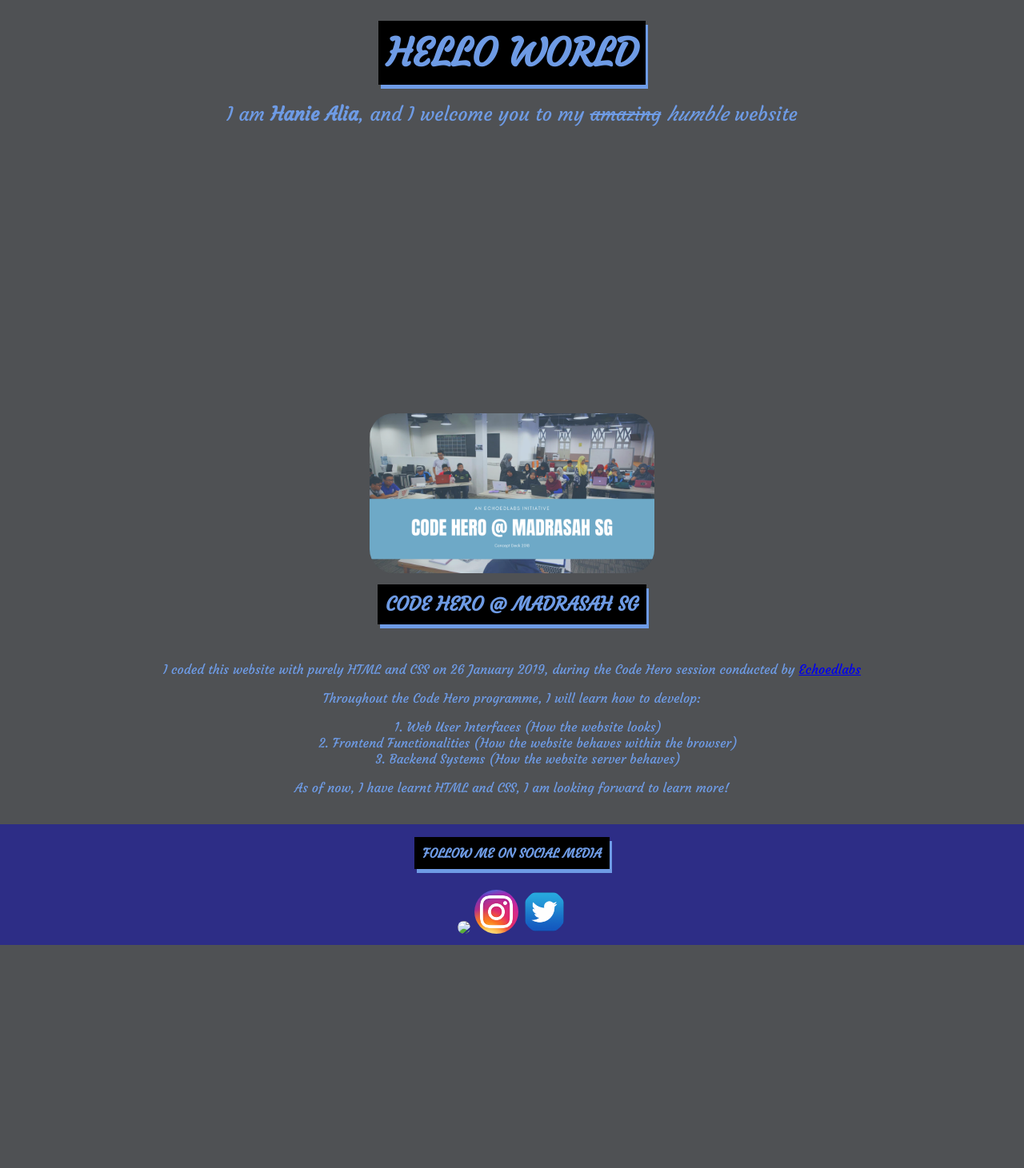
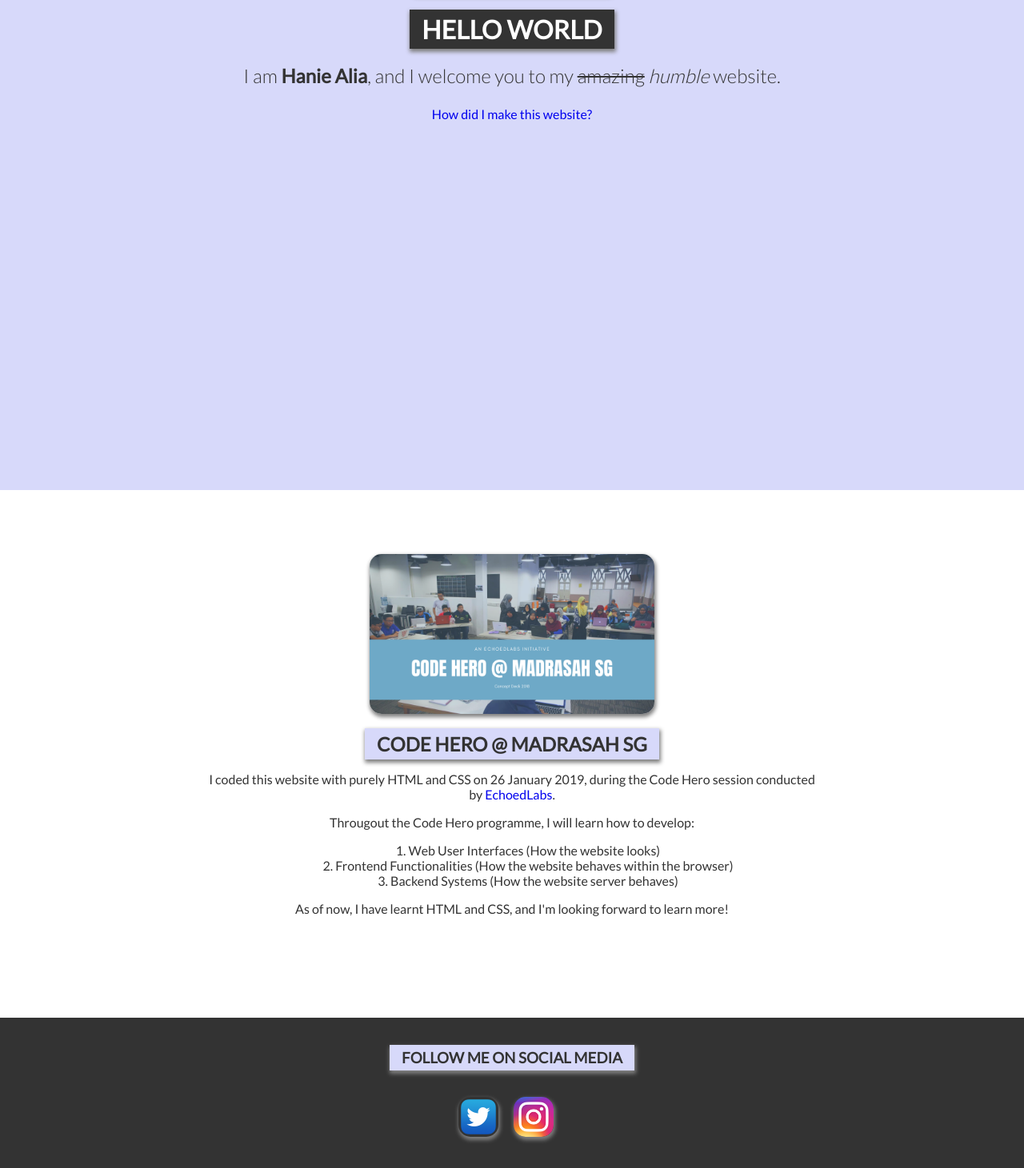
Before and after one commit to haniejuraimi/styled-repository, a plain HTML site: page index.html in a window 1280 px wide. Shown: the part 367-1828 px from the top of the page at 80% size. Before the commit the page ends 1549 px from the top, so only its background shows below. Drawn offline with Linux system fonts and the light colour scheme.

Commit message:
Change Codes
I changed the whole codes for this project because i wasnt satisfied heh

```diff
--- a/index.html
+++ b/index.html
@@ -1,36 +1,35 @@
 <!DOCTYPE html>
-<html>
-  <head>
+<html><head>
   <title>My Styled Website</title>
-      <link rel="stylesheet" type="text/css" href="styles.css">
-      <link href="https://fonts.googleapis.com/css?family=Courgette" rel="stylesheet">
+  <link href="styles.css" rel="stylesheet" type="text/css">
+  <link href="https://fonts.googleapis.com/css?family=Lato:300,400" rel="stylesheet">
 </head>
 <body>
-      <div id="mainSection">
-        <img src= "img/me.gif " height= "300"/>
-        <h1><span class="heading1">Hello World</span></h1>
-        <p>I am <strong>Hanie Alia</strong>, and I welcome you to my <del>amazing</del><em> humble</em> website</p>
+  <div id="main">
+      <img src="img/me.gif" height="200">
+      <h1><span class="header">Hello World</span></h1>
+      <p class="subtext">I am <strong>Hanie Alia</strong>, and I welcome you to my <del>amazing</del> <em>humble</em> website.</p>
+      <a href="#codehero">How did I make this website?</a>
   </div>
-      <div id="mainSection2">
-        <img src= "img/codehero.png" height="200"/>
-        <h2><span class="heading2">Code Hero @ Madrasah SG</span></h2>
-        <br>
-        <p> I coded this website with purely HTML and CSS on 26 January 2019, during the Code Hero session conducted by <a href= "http://www.echoedlabs.com" target= _blank> Echoedlabs</a></p>
-        <p>Throughout the Code Hero programme, I will learn how to develop:</p>
+  <hr>
+  <div id="codehero">
+      <img src="img/codehero.png" height="200">
+      <h2><span class="header">Code Hero @ Madrasah SG</span></h2>
+      <p>I coded this website with purely HTML and CSS on 26 January 2019, during the Code Hero session conducted by <a href="https://echoedlabs.com">EchoedLabs</a>.</p>
+      <p>Througout the Code Hero programme, I will learn how to develop:</p>
       <ol>
-            <li>Web User Interfaces (How the website looks) </li>
-            <li> Frontend Functionalities (How the website behaves within the browser)</li>
+          <li>Web User Interfaces (How the website looks)</li>
+          <li>Frontend Functionalities (How the website behaves within the browser)</li>
           <li>Backend Systems (How the website server behaves)</li>
       </ol>
-        <p> As of now, I have learnt HTML and CSS, I am looking forward to learn more!</p>
+      <p>As of now, I have learnt HTML and CSS, and I'm looking forward to learn more!</p>
   </div>
-      <div id="mainSection3">
-        <p><strong><span class= "heading2">Follow me on social media</span></strong></p>
-        <br>
+  <hr>
+  <div id="social">
+      <h3><span class="header">Follow me on social media</span></h3>
       <ul>
-            <li><a href= "http://facebook.com" target=_blank><img src="img/face.png" height=55/></a></li>
-            <li><a href= "http://www.instagram.com/snfatimaah" target=_blank><img src="img/ig.png" height=55/></a></li>
-            <li><a href="http://www.twitter.com/snfatimaah" target=_blank><img src="img/twitter.png" height=55/></a></li>
+          <li><a href="https://twitter.com/haniealia_" target="_blank"><img src="img/twitter.png" height="50px"></a></li>
+          <li><a href="https://www.instagram.com/haniejuraimi/" target="_blank"><img src="img/ig.png" height="50px"></a></li>
       </ul>
   </div>
 </body>
--- a/styles.css
+++ b/styles.css
@@ -1,74 +1,89 @@
 body {
-    color:#6e9be5;
-    font-family:'Courgette', cursive;
-    background-color:#4f5154;
+    color: #333;
+    font-family: 'Lato', sans-serif;
     margin: 0;
-
 }
 
-h1, h2 {
-    text-transform: uppercase
+h1, h2, h3 {
+    text-transform: uppercase;
 }
 
-#mainSection{
+h1 .header {
+    background-color: #333;
+    color: white;
+    padding: 5px 15px;
+    box-shadow: 1px 3px 5px 1px grey;
+}
+
+a {
+    text-decoration: none;
+}
+
+a:hover {
+    font-size: 1.2em;
+    transform: scale(1.5, 1.5);
+}
+
+div {
+    padding: 20px;
+    text-align: center;
+}
+
+#main {
     height: 100vh;
     text-align: center;
-    padding-top: 5%;
-    font-size: 1.5em;
+    padding-top: 20vh;
+    background-color: rgb(215, 217, 250);
 }
 
-#mainSection p {
-    font-weight: 100;
+.subtext {
+    font-size: 1.5em;
+    font-weight: 300;
+}
+
+hr {
+    display: none;
+}
+
+#codehero {
+    padding-top: 10vh;
+    width: 60%;
+    margin: 0 auto;
+    text-align: center;
+    height: 70vh;
+}
+
+ol {
+    list-style-position: inside;
+}
+
+.header {
+    text-align: center;
+    background-color: rgb(215, 217, 250);
+    padding: 5px 15px;
+    box-shadow: 1px 3px 5px 1px grey;
+}
+
+#social {
+    background-color: #333;
+}
+
+#social a {
+    color:rgb(215, 217, 250);
+}
+
+#social li {
+    display: inline;
+    text-decoration: none;
+    margin-right: 15px;
+}
+
+ul {
+    padding-top: 20px;
+    margin-left: -40px;
 }
 
 img {
-    border-radius: 30px;
+    border-radius: 15px;
+    box-shadow: 1px 3px 5px 1px grey;
 }
-
-#mainSection2{
-
-    text-align: center;
-    padding: 20px
-}
-
-ol{
- list-style-position: inside;
-}
-
-#mainSection3{
-
-    text-align: center;
-    background-color: rgb(45, 45, 134);
-    padding: 10px;
-}
-
-#mainSection3 li{
-    display:inline;
-
-}
-
-#mainSection3 ul{
-
-    margin: 0;
-    padding: 0;
-
-}
-
-#mainSection3 p{
-
-    text-transform: uppercase;
-}
-
-.heading1{
-
-    background-color: black;
-    padding: 10px;
-    box-shadow: 3px 5px;
-}
-
-.heading2{
-
-    background-color: black;
-    padding: 10px;
-    box-shadow: 3px 5px #6e9be5;
-}
```
Lines whose indentation alone changed are shown as unchanged.
